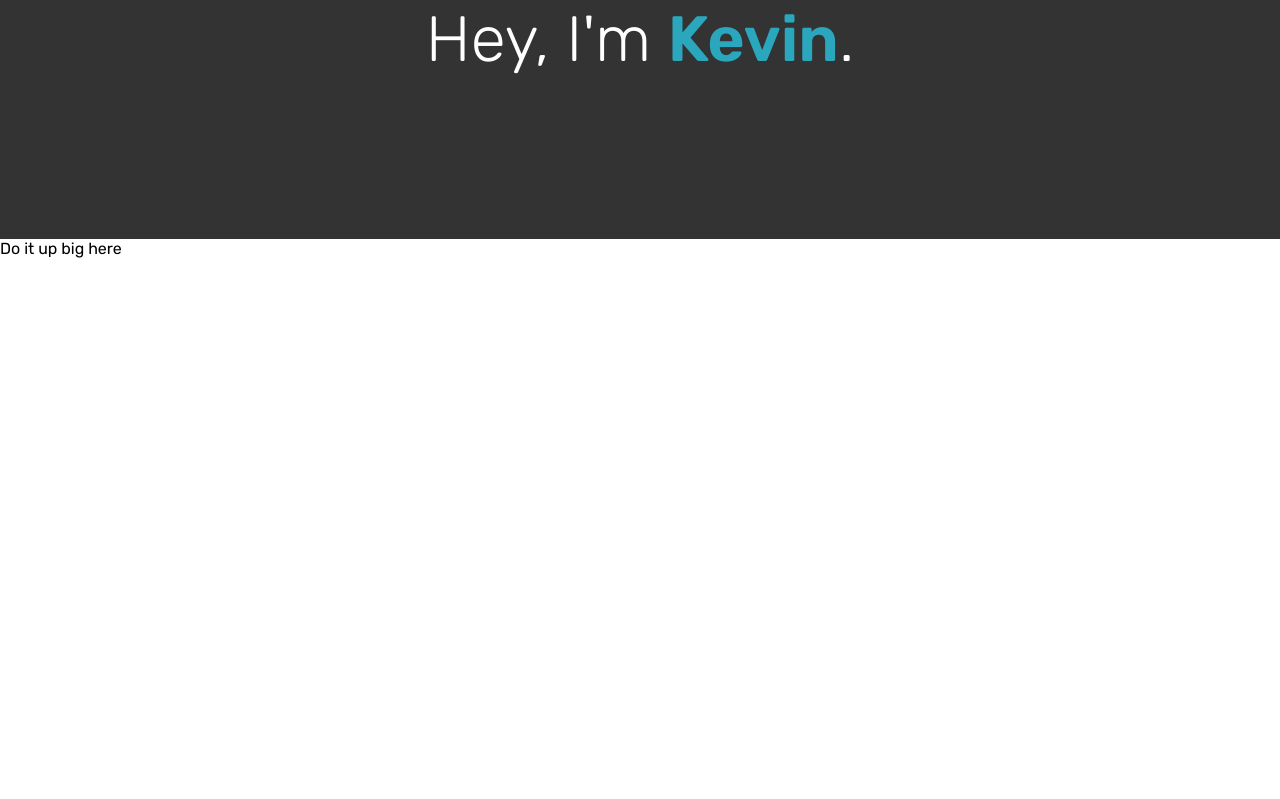
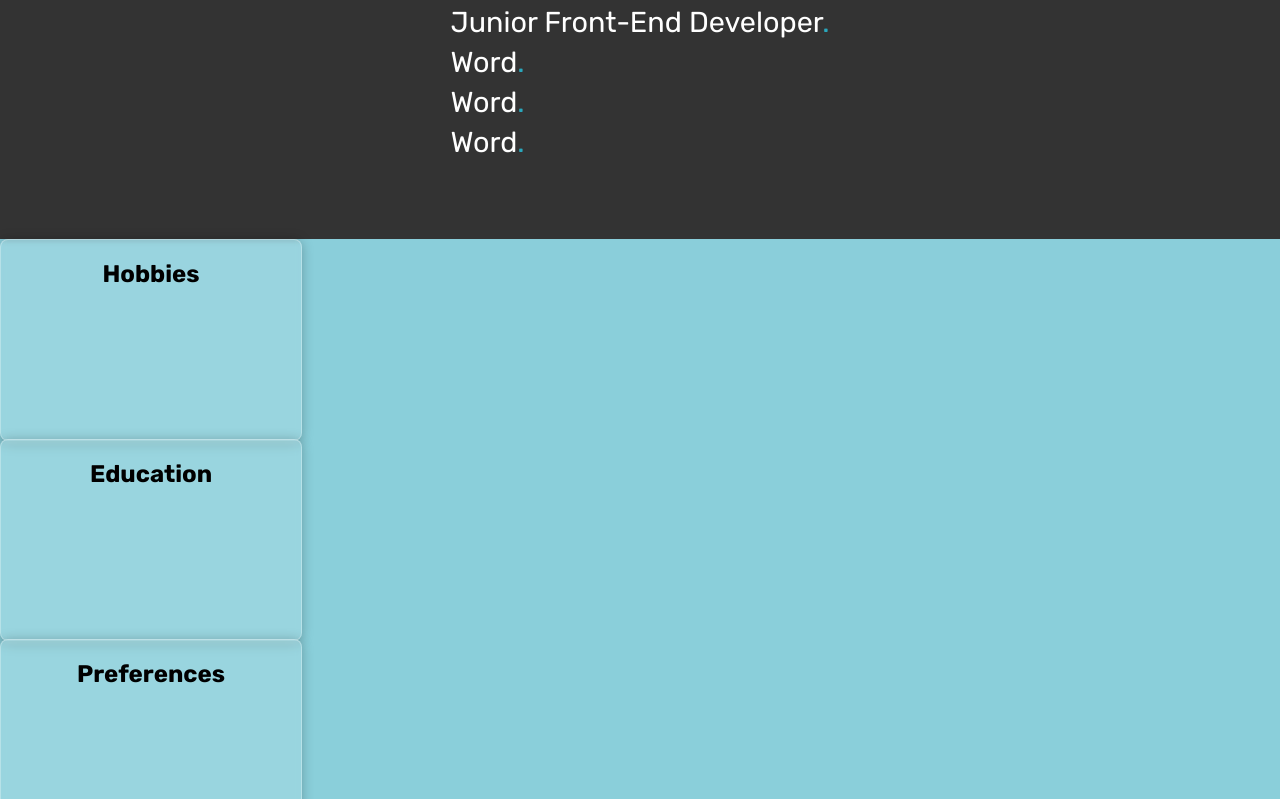
Before and after one commit to KevinLaCarrubba/Portfolio, a React (Create React App) app: page / in a window 1280 px wide. Shown: the part 961-1760 px from the top of the page. Built offline with nearby package versions, Linux system fonts and the light colour scheme.

Commit message:
flipper flipping flips

```diff
--- a/src/Components/Header/Header.module.scss
+++ b/src/Components/Header/Header.module.scss
@@ -16,7 +16,7 @@ header {
         -webkit-box-pack: justify;
         justify-content: space-between;
         margin: 0px auto;
-        padding: 0px 1.5rem;
+        padding: 0px 2rem;
 
         .logoContainer {
             .link {
--- a/src/Pages/AboutPage/AboutPage.module.scss
+++ b/src/Pages/AboutPage/AboutPage.module.scss
@@ -35,15 +35,28 @@
         flex-direction: column;
         justify-content: center;
         align-items: center;
-
+        padding: 1rem;
         .hello {
             text-align: center;
             font-weight: 300;
-            font-size: 4rem;
+            font-size: 4.5rem;
             color: white;
+            margin: 0;
             .myName {
                 color: var(--ColorOne);
                 font-weight: 600;
+            }
+        }
+        .myInfo {
+            display: flex;
+            flex-direction: column;
+            p {
+                font-size: 1.8rem;
+                color: white;
+                margin: 3px;
+                span {
+                    color: var(--ColorOne);
+                }
             }
         }
     }
@@ -51,4 +64,53 @@
 
 .cardBox {
     height: 100vh;
+    background-color: #2aa7bc8c;
+    .flipBox {
+        background-color: transparent;
+        width: 300px;
+        height: 200px;
+        perspective: 1000px;
+        &:hover {
+            .flipBoxInner {
+                transform: rotateY(180deg);
+            }
+        }
+        .flipBoxInner {
+            position: relative;
+            width: 100%;
+            height: 100%;
+            text-align: center;
+            transition: transform 0.9s cubic-bezier(0.175, 0.685, 0.47, 1.55) 0s;
+            transform-origin: center center;
+            transform-style: preserve-3d;
+            position: absolute;
+            inset: 0px;
+
+            .frontside {
+                position: absolute;
+                width: 100%;
+                height: 100%;
+                backface-visibility: hidden;
+                -webkit-backface-visibility: hidden;
+                background: rgba(255, 255, 255, 0.1333);
+                border: 1px solid rgba(255, 255, 255, 0.3);
+                backdrop-filter: blur(3px);
+                box-shadow: 0 1px 12px rgba(0, 0, 0, 0.25);
+                border-radius: 8px;
+            }
+            .backside {
+                position: absolute;
+                width: 100%;
+                height: 100%;
+                backface-visibility: hidden;
+                -webkit-backface-visibility: hidden;
+                border-radius: 8px;
+                backdrop-filter: blur(20px);
+                background-color: rgba(255, 255, 255, 0.5);
+                box-shadow: 0 1px 12px rgba(0, 0, 0, 0.25);
+                border: 1px solid rgba(255, 255, 255, 0.3);
+                transform: rotateY(180deg);
+            }
+        }
+    }
 }
--- a/src/Pages/AboutPage/index.js
+++ b/src/Pages/AboutPage/index.js
@@ -20,9 +20,64 @@ const AboutPage = () => {
                     <h1 className={styles.hello}>
                         Hey, I'm <span className={styles.myName}>Kevin</span>.
                     </h1>
+                    <div className={styles.myInfo}>
+                        <p>
+                            Junior Front-End Developer<span>.</span>{' '}
+                        </p>
+                        <p>
+                            Word<span>.</span>{' '}
+                        </p>
+                        <p>
+                            Word<span>.</span>{' '}
+                        </p>
+                        <p>
+                            Word<span>.</span>{' '}
+                        </p>
+                    </div>
                 </div>
             </section>
-            <section className={styles.cardBox}>Do it up big here</section>
+            <section className={styles.cardBox}>
+                <div className={styles.flipBox}>
+                    <div className={styles.flipBoxInner}>
+                        <div className={styles.frontside}>
+                            <h2>Hobbies</h2>
+                        </div>
+                        <div className={styles.backside}>
+                            <h1>SHOTS !</h1>
+                        </div>
+                    </div>
+                </div>
+                <div className={styles.flipBox}>
+                    <div className={styles.flipBoxInner}>
+                        <div className={styles.frontside}>
+                            <h2>Education</h2>
+                        </div>
+                        <div className={styles.backside}>
+                            <h1>I KNOW SOME SHIT!</h1>
+                        </div>
+                    </div>
+                </div>
+                <div className={styles.flipBox}>
+                    <div className={styles.flipBoxInner}>
+                        <div className={styles.frontside}>
+                            <h2>Preferences</h2>
+                        </div>
+                        <div className={styles.backside}>
+                            <h1>WORK FROM HOME!</h1>
+                        </div>
+                    </div>
+                </div>
+                <div className={styles.flipBox}>
+                    <div className={styles.flipBoxInner}>
+                        <div className={styles.frontside}>
+                            <h2>Skills</h2>
+                        </div>
+                        <div className={styles.backside}>
+                            <h1>FIGURE IT OUT!</h1>
+                        </div>
+                    </div>
+                </div>
+            </section>
         </>
     )
 }
```
